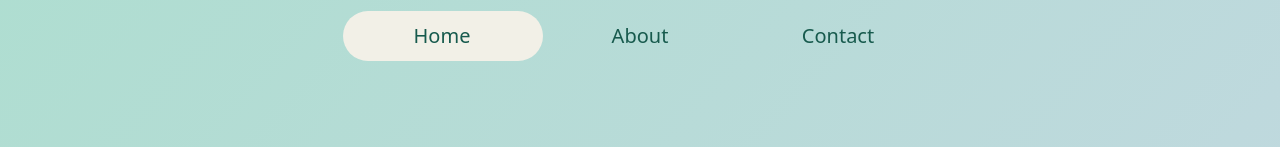
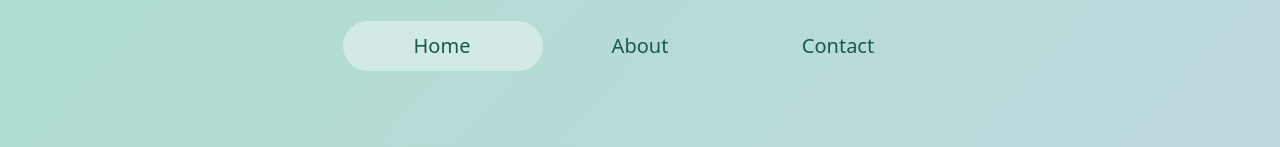
Before and after one commit to AndersJefsen/portfolio, a Next.js app: page / in a window 1280 px wide. Shown: the top 147 px of the page. Built offline with nearby package versions, Linux system fonts and the light colour scheme.

Commit message:
chore: Update navbar styles and add margin to tabs

```diff
--- a/Components/navbar.css
+++ b/Components/navbar.css
@@ -32,12 +32,14 @@
 
 .navbar {
   position: fixed;
+
   top: 0;
   left: 50%;
   transform: translateX(-50%);
   width: 500px;
   height: 50px;
   z-index: 4;
+
 }
 
 .tabs {
@@ -46,11 +48,10 @@
   position: absolute;
   padding: 1rem;
   border-radius: 99px;
-
+  margin-top: 20px;
 }
 .tabs-scrolled {
   display: flex;
-
   position: absolute;
   padding: 1rem;
   border-radius: 99px;
@@ -77,8 +78,10 @@ input[type='radio'] {
   font-weight: 400;
   border-radius: 99px;
   cursor: pointer;
-  margin: 0;
+
   padding: 0;
+  margin-top: 5px;
+  margin-bottom: 5px;
   align-items: center;
   justify-content: center;
 }
@@ -91,11 +94,12 @@ input[type='radio'] {
   justify-content: center;
   height: 50px;
   width: 200px;
-  background-color: #f2f0e7;
+  background-color: rgba(255, 255, 255, 0.4);
   z-index: 1;
   border-radius: 99px;
   padding: 0%;
-  margin: 0%;
+  margin-top: 5px;
+  margin-bottom: 5px;
   bottom: 6px;
 }
 input[id='radio']:checked + label {
--- a/app/globals.css
+++ b/app/globals.css
@@ -19,6 +19,7 @@ body {
   background: linear-gradient(132deg, #8ae9b3, #c8d6e5, #e4a972);
   background-size: 400% 400%;
   animation: Gradient 8s ease infinite;
+
 }
 
 @keyframes Gradient {
```
